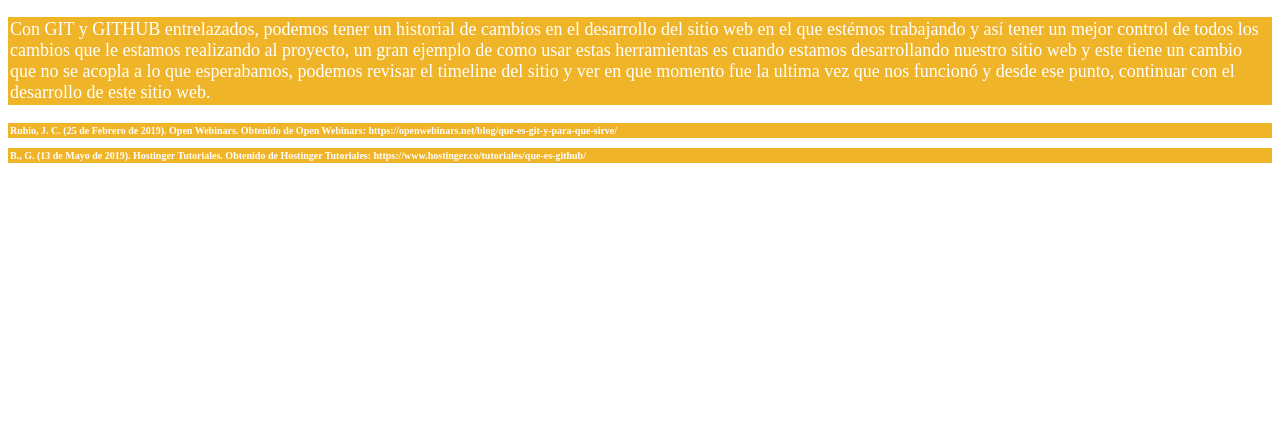
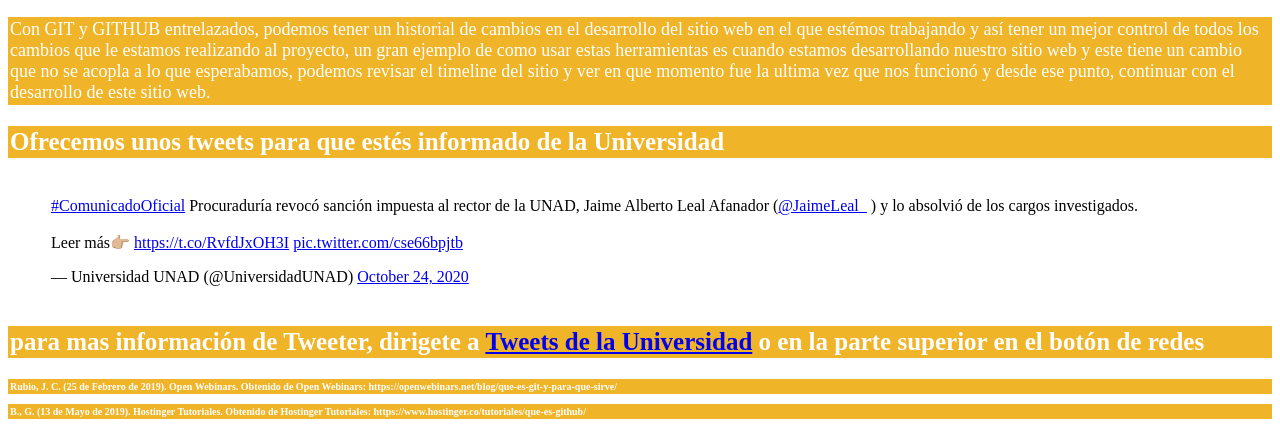
Before and after one commit to rubenfagua/DSW-RubenFagua, a plain HTML site: page index.html in a window 1280 px wide. Shown: the part 695-1124 px from the top of the page. Before the commit the page ends 868 px from the top, so only its background shows below. Drawn offline with Linux system fonts and the light colour scheme.

Commit message:
Update index.html
redes

```diff
--- a/index.html
+++ b/index.html
@@ -111,6 +111,15 @@ que nos funcionó y desde ese punto, continuar con el desarrollo de este sitio w
 
 
 </div>
+<h2>Ofrecemos unos tweets para que estés informado de la Universidad</h2>
+<aside>
+<table>
+    <tr>
+        <td> <blockquote class="twitter-tweet"><p lang="es" dir="ltr"><a href="https://twitter.com/hashtag/ComunicadoOficial?src=hash&amp;ref_src=twsrc%5Etfw">#ComunicadoOficial</a> Procuraduría revocó sanción impuesta al rector de la UNAD, Jaime Alberto Leal Afanador (<a href="https://twitter.com/JaimeLeal_?ref_src=twsrc%5Etfw">@JaimeLeal_</a> ) y lo absolvió de los cargos investigados.<br><br>Leer más👉🏼 <a href="https://t.co/RvfdJxOH3I">https://t.co/RvfdJxOH3I</a> <a href="https://t.co/cse66bpjtb">pic.twitter.com/cse66bpjtb</a></p>&mdash; Universidad UNAD (@UniversidadUNAD) <a href="https://twitter.com/UniversidadUNAD/status/1320010854277042176?ref_src=twsrc%5Etfw">October 24, 2020</a></blockquote> <script async src="https://platform.twitter.com/widgets.js" charset="utf-8"></script></td>
+
+    </tr>
+</table>
+<h2>para mas información de Tweeter, dirigete a <a href="redes.html">Tweets de la Universidad</a> o en la parte superior en el botón de redes</h2>
     </nav>
     <h3 class="biblio">
         Rubio, J. C. (25 de Febrero de 2019). Open Webinars. Obtenido de Open Webinars: https://openwebinars.net/blog/que-es-git-y-para-que-sirve/
```
